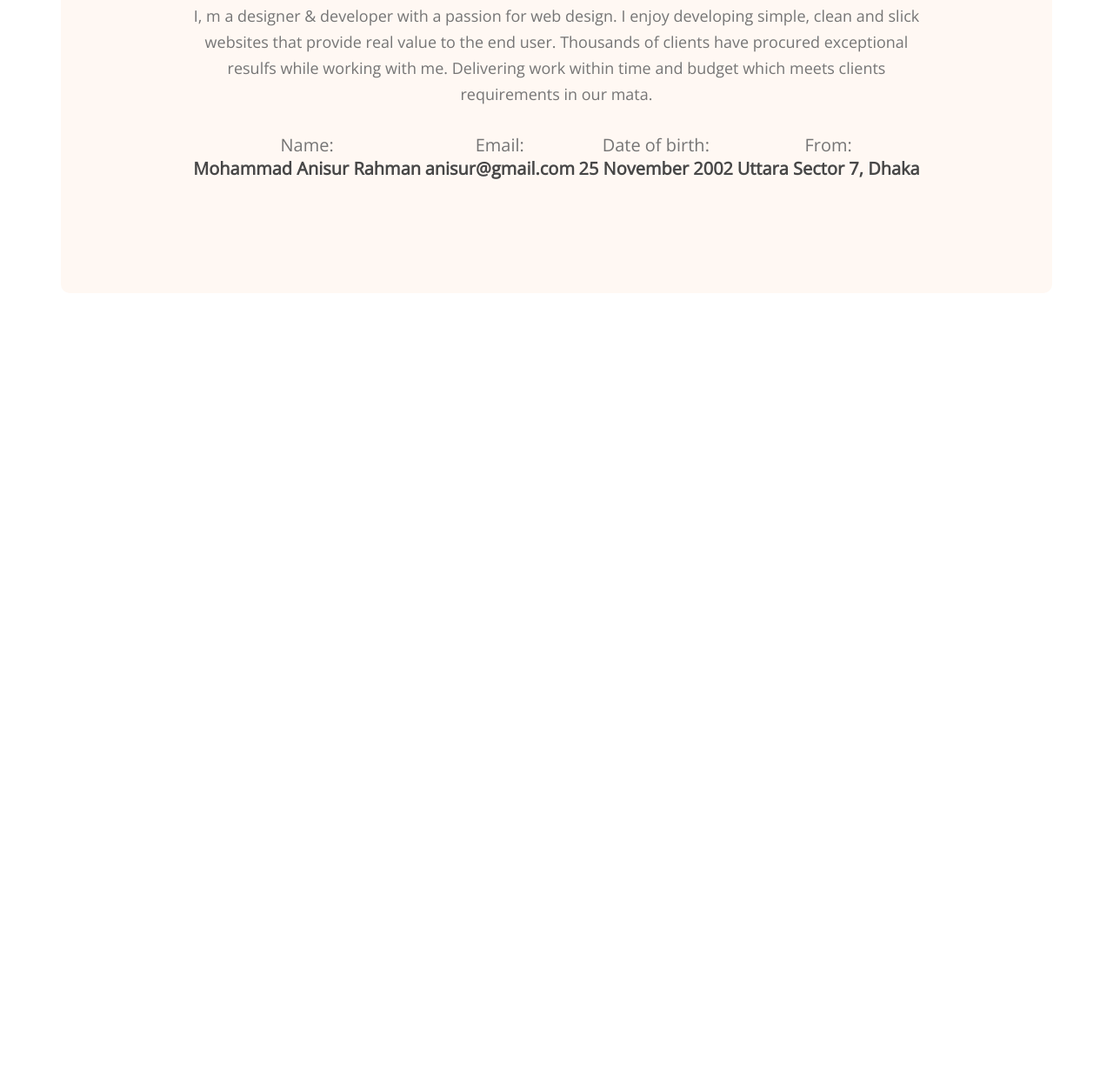
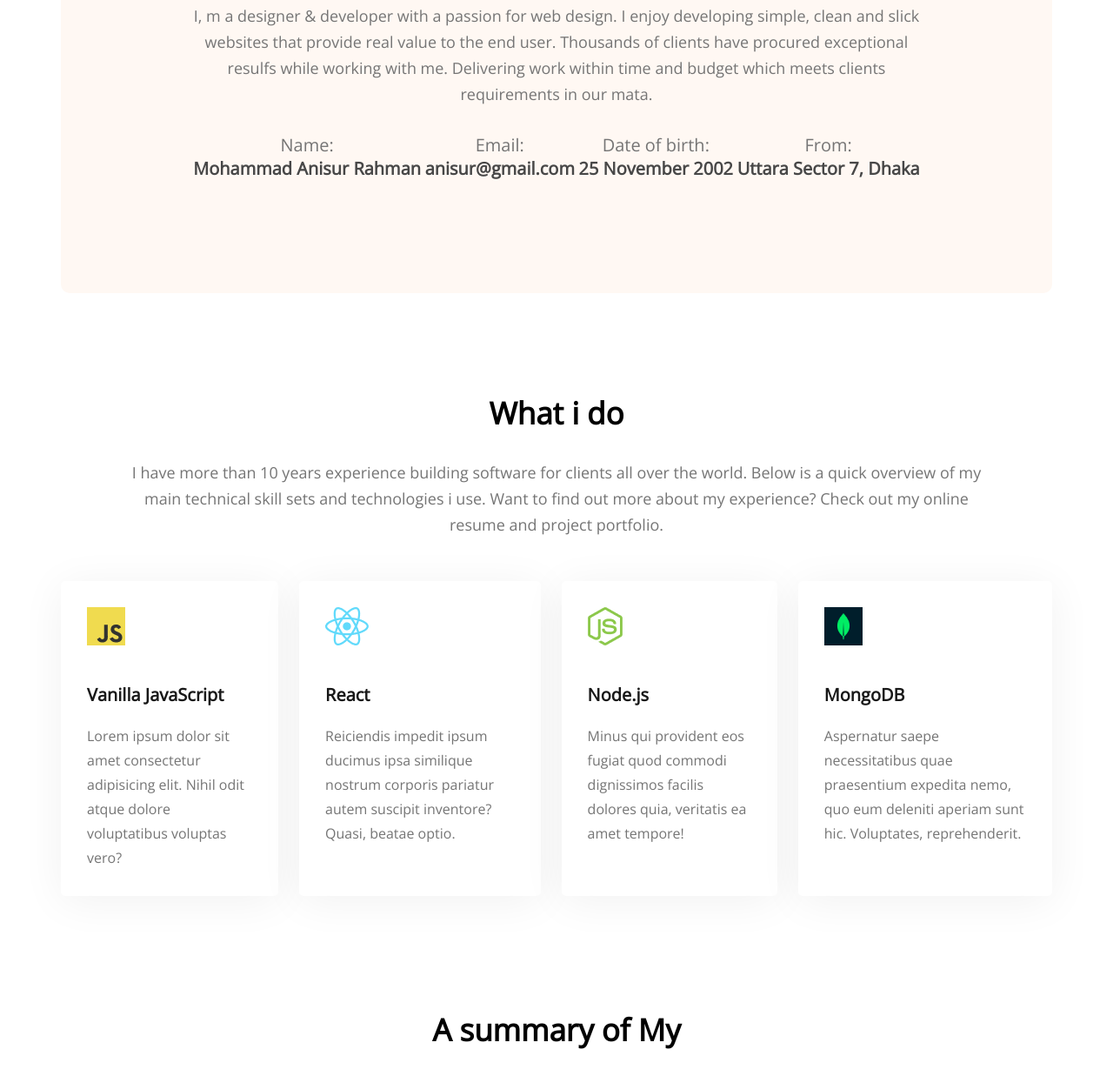
Before and after one commit to hridoy281810/developer-portfolio, a plain HTML site: page index.html in a window 1280 px wide. Shown: the part 1174-2411 px from the top of the page at 87% size. Before the commit the page ends 1511 px from the top, so only its background shows below. Drawn offline with nearby package versions, Linux system fonts and the light colour scheme.

Commit message:
section add

```diff
--- a/css/portfolio.css
+++ b/css/portfolio.css
@@ -112,7 +112,7 @@ main {
 .info-title {
     font-weight: 400;
     font-size: 20px;
- text-align: center;
+    text-align: center;
     color: #757575;
 }
 
@@ -122,3 +122,46 @@ main {
     color: #474747;
     text-align: center;
 }
+
+/* what i do styles */
+.what-i-do .section-title {
+    margin-top: 114px;
+}
+
+.what-i-do .section-summary {
+    width: 990px;
+    margin: 0 auto;
+}
+
+.skills-container {
+    display: flex;
+    gap: 24px;
+    justify-content: space-between;
+    margin-top: 50px;
+    margin-bottom: 130px;
+}
+
+.skills {
+    background: #FFFFFF;
+    box-shadow: 0px 6px 50px rgba(0, 0, 0, 0.06);
+    border-radius: 5px;
+    padding: 30px;
+}
+
+.skills img {
+    margin-bottom: 38px;
+}
+
+.skill-title {
+    font-weight: 700;
+    font-size: 20px;
+    color: #181818;
+    margin-bottom: 20px;
+}
+.skill-discription{
+    font-weight: 400;
+font-size: 16px;
+line-height: 28px;
+text-align: left;
+color: #757575;
+}
--- a/index.html
+++ b/index.html
@@ -57,7 +57,43 @@
 </div>
 </div>
 </section>
-   </main>
+<!-- what i do section -->
+<section class="what-i-do">
+ <h3 class="section-title"> What i do
+ </h3>
+ <p class="section-summary">I have more than 10 years experience building software for clients all over the world. Below is a quick overview of my main technical skill sets and technologies i use. Want to find out more about my experience? Check out my online resume and project portfolio.</p>
+ <div class="skills-container">
+    <div class="skills">
+        <img src="images/icons/js.png" alt="">
+        <p class="skill-title">Vanilla JavaScript</p>
+        <p class="skill-discription">Lorem ipsum dolor sit amet consectetur adipisicing elit. Nihil odit atque dolore voluptatibus voluptas vero?</p>
+    </div>
+    <div class="skills">
+        <img src="images/icons/react.png" alt="">
+        <p class="skill-title">React</p>
+        <p class="skill-discription">Reiciendis impedit ipsum ducimus ipsa similique nostrum corporis pariatur autem suscipit inventore? Quasi, beatae optio.</p>
+    </div>
+    <div class="skills">
+        <img src="images/icons/nodejs.png" alt="">
+        <p class="skill-title">Node.js</p>
+        <p class="skill-discription">Minus qui provident eos fugiat quod commodi dignissimos facilis dolores quia, veritatis ea amet tempore!</p>
+    </div>
+    <div class="skills">
+        <img src="images/icons/mongo.png" alt="">
+        <p class="skill-title">MongoDB</p>
+        <p class="skill-discription">Aspernatur saepe necessitatibus quae praesentium expedita nemo, quo eum deleniti aperiam sunt hic. Voluptates, reprehenderit.</p>
+    </div>
+ </div>
+</section>
+<!-- resume section -->
+<div class="resume">
+    <h3 class="section-title"> A summary of My </h3>
+<div class="resume-contant"></div>
+
+
+
+</div>
+</main>
    <footer>
 
    </footer>
```
